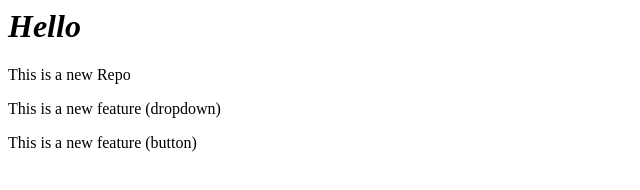
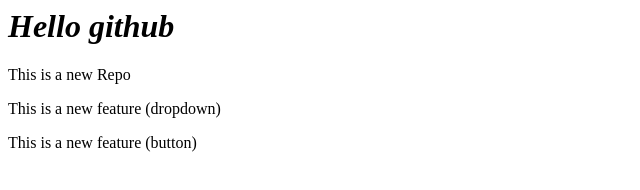
Before and after one commit to keshavakeshav/localrepo, a plain HTML site: page index.html in a window 1280 px wide. Shown: the whole page, without its empty margins (0-640 px from the left). Drawn offline with Linux system fonts and the light colour scheme.

Commit message:
Update index.html

```diff
--- a/index.html
+++ b/index.html
@@ -1,4 +1,4 @@
-<i><h1>Hello</h1></i>
+<i><h1>Hello github</h1></i>
 <p>This is a new Repo</p>
 <p>This is a new feature (dropdown)</p>
 <p>This is a new feature (button)</p>
```
